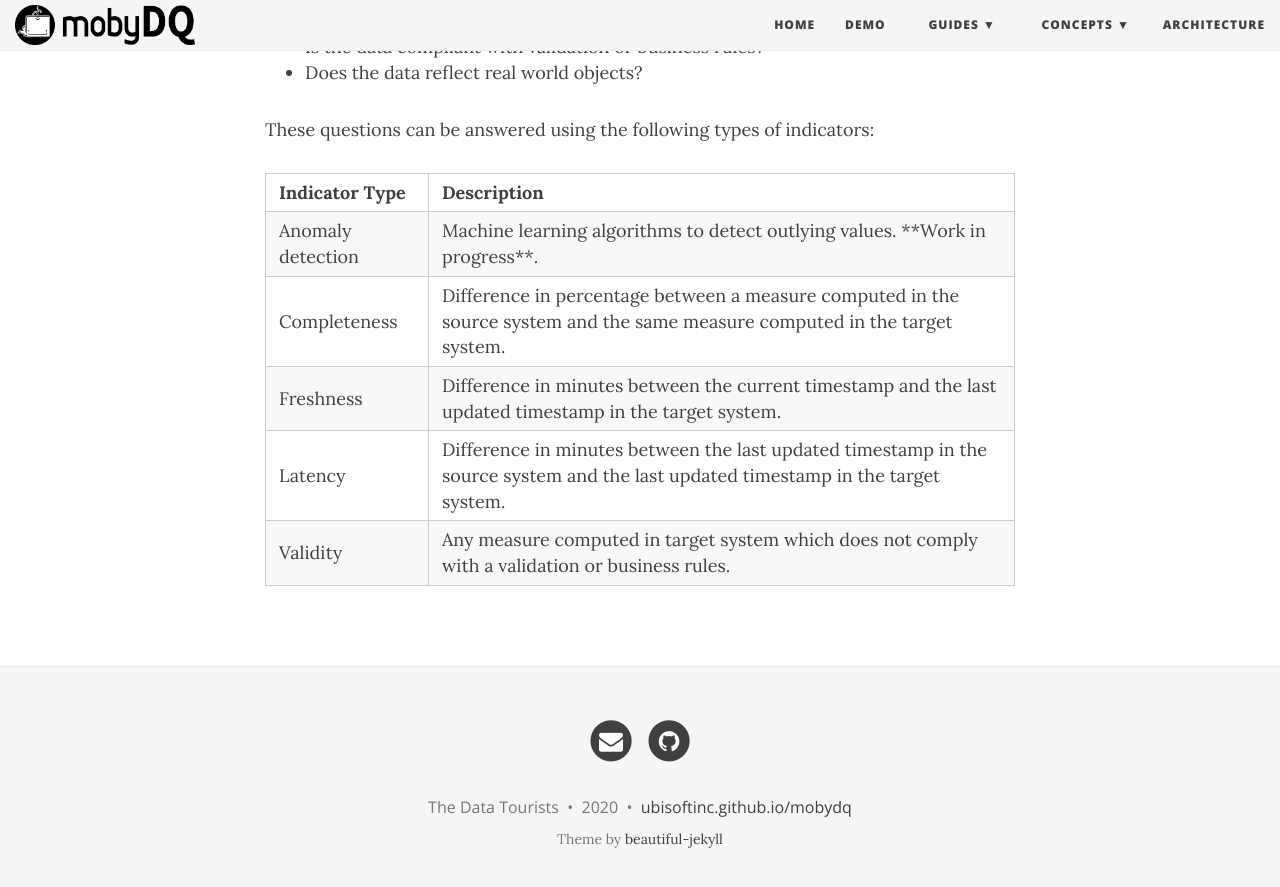
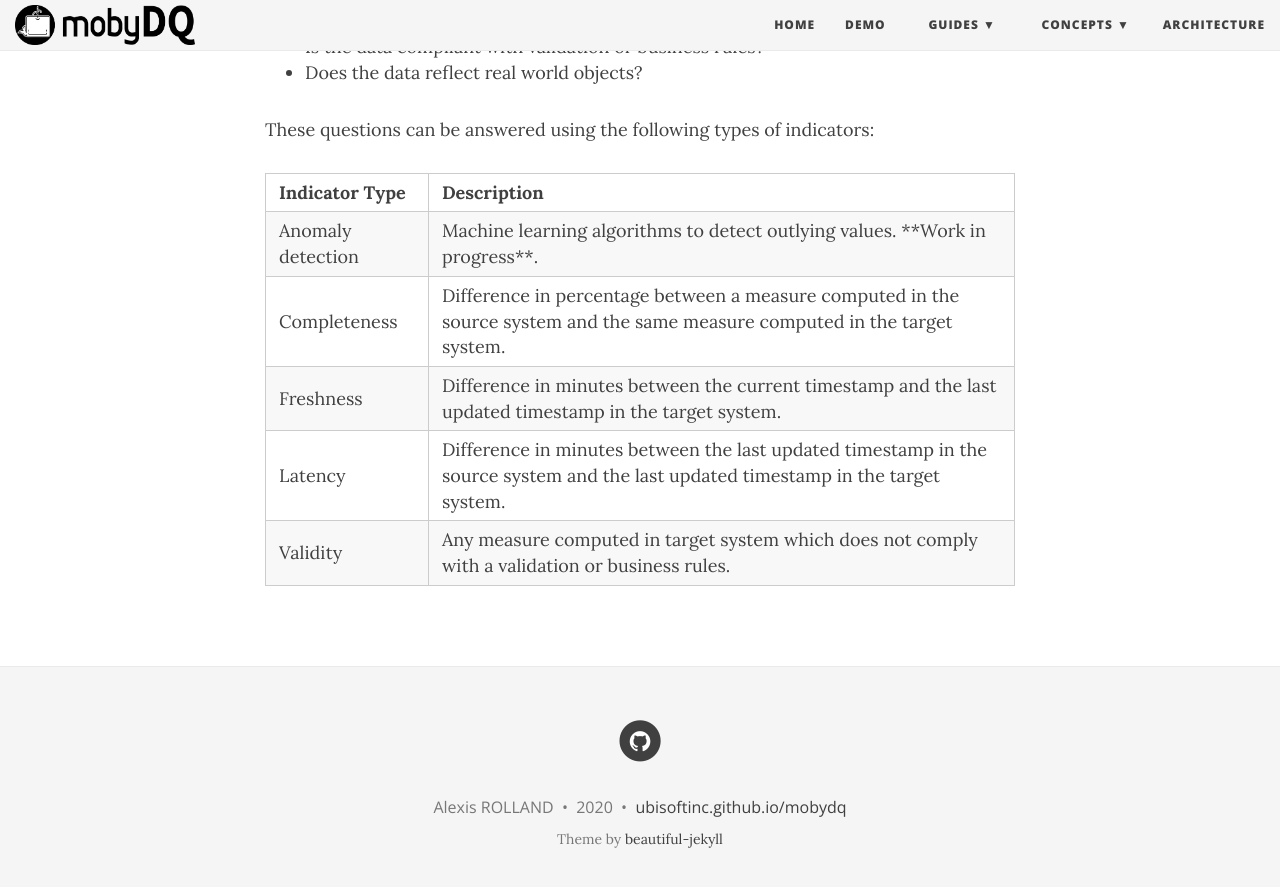
Before and after one commit to ubisoft/mobydq, a Jekyll site: the page built from docs/index.html, in a window 1280 px wide and 900 px high, scrolled down 1481 px. Shown: the top 887 px of the window. Built offline with Jekyll 4.4.1, drawn with Linux system fonts in a browser that asks for light colours; nearby versions of some CDN libraries; the list of posts is cut into pages by our own code.

```diff
--- a/docs/_config.yml
+++ b/docs/_config.yml
@@ -74,15 +74,15 @@ footer-link-col: "#404040"
 # Change all these values or delete the ones you don't want.
 # Important: you must keep the "name" parameter, everything else you can remove
 author:
-    name: The Data Tourists
+    name: Alexis ROLLAND
 
 # Select your active Social Network Links.
 # Uncomment the links you want to show in the footer and add your information to each link.
 # You can reorder the items to define the link order.
 # If you want to add a new link that isn't here, you'll need to also edit the file _data/SocialNetworks.yml
 social-network-links:
-    email: "contact.mobydq@gmail.com"
     github: mobydq
+#  email: "contact.mobydq@gmail.com"
 #  rss: true
 #  facebook: daattali
 #  twitter: daattali
```
